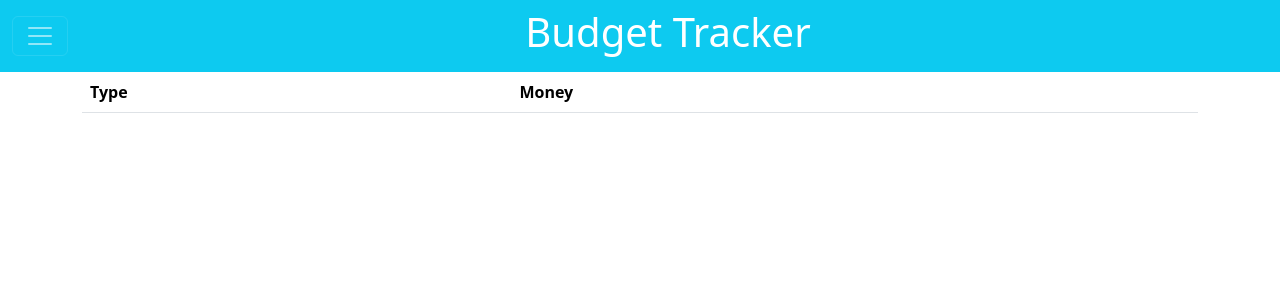
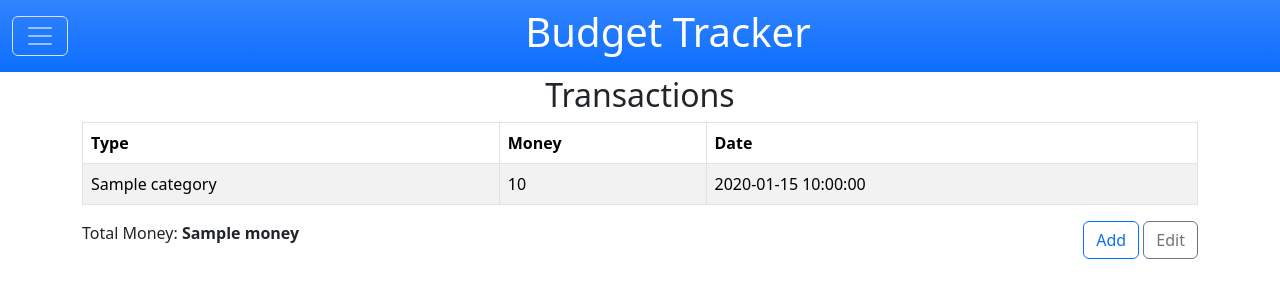
Before and after one commit to AldJayR/budget-tracker-app, a Flask app: template templates/index.html in a window 1280 px wide. Shown: the top 300 px of the page. Run offline with Flask 3, Linux system fonts and the light colour scheme; the template is opened without the code that fills it: most values are stand-ins (such as "Sample title", 1, 10 or a date in 2020); lists and menus that the app fills with data are empty; some libraries are stand-ins or nearby versions.

Commit message:
Completed table layout and added 'Add Transaction' Feature

```diff
--- a/templates/index.html
+++ b/templates/index.html
@@ -21,10 +21,10 @@
             </div>
           </div>
 
-        <nav class="navbar bg-info navbar-dark">
+        <nav class="navbar bg-primary bg-gradient navbar-dark">
             <div class="container-fluid">
                 <div class="left">
-                    <button class="navbar-toggler" type="button" data-bs-toggle="offcanvas" data-bs-target="#user-sidebar">
+                    <button class="navbar-toggler bg-transparent border" type="button" data-bs-toggle="offcanvas" data-bs-target="#user-sidebar">
                         <span class="navbar-toggler-icon"></span>
                       </button>
                 </div>
@@ -35,16 +35,70 @@
         </nav>
     </header>
     <main>
-        <div class="container">
-            <table class="table table-striped">
+        <div class="container mt-1">
+            <h2 class="text-center">Transactions</h2>
+            <table class="table table-striped table-bordered">
                 <thead>
                     <tr>
                         <th>Type</th>
                         <th>Money</th>
-                        <th></th>
+                        <th>Date</th>
                     </tr>
                 </thead>
+                <tbody>
+                    {% if not transactions %}
+                        <tr>
+                            <td colspan="3" class="text-center">No transactions</td>
+                        </tr>
+                    {% else %}
+                        {% for transaction in transactions %}
+                        <tr>
+                            <td><input type="checkbox" style="display: none;" class="form-check-input"> {{ transaction.category }}</td>
+                            <td><input type="checkbox" style="display: none;" class="form-check-input">{{ transaction.amount }}</td>
+                            <td><input type="checkbox" style="display: none;" class="form-check-input">{{ transaction.date }}</td>
+                        {% endfor %}
+                    {% endif %}
+                    </tr>
+                </tbody>
             </table>
+            <div class="action-btns float-end">
+                <button class="btn btn-outline-primary" id="add-btn" data-bs-toggle="modal" data-bs-target="#transactionModal">Add</button>
+                <button class="btn btn-outline-secondary" id="edit-btn">Edit</button>
+            </div>
+            <div>
+                <p>Total Money: <strong>{{ users.money }}</strong></p>
+            </div>
+        </div>
+
+        <div class="modal fade" id="transactionModal" tabindex="-1" aria-labelledby="transactionModalLabel" aria-hidden="true">
+            <div class="modal-dialog">
+                <div class="modal-content">
+                    <div class="modal-header">
+                        <h5 class="modal-title" id="transactionModalLabel">Add Transaction</h5>
+                        <button type="button" class="btn-close" data-bs-dismiss="modal" aria-label="Close"></button>
+                    </div>
+                    <div class="modal-body">
+                        <form id="transaction-form">
+                            <div class="mb-3">
+                                <label for="description" class="form-label">Description</label>
+                                <input type="text" class="form-control" id="description" name="description">
+                            </div>
+                            <div class="mb-3">
+                                <label for="price" class="form-label">Price</label>
+                                <input type="number" class="form-control" id="price" name="price">
+                            </div>
+                            <div class="mb-3">
+                                <label for="date" class="form-label">Date</label>
+                                <input type="date" class="form-control" id="date" name="date">
+                            </div>
+                        </form>
+                    </div>
+                    <div class="modal-footer">
+                        <button type="button" class="btn btn-secondary" data-bs-dismiss="modal">Close</button>
+                        <button type="submit" class="btn btn-primary" id="save-btn">Save</button>
+                    </div>
+                </div>
+            </div>
         </div>
 
     </main>
@@ -59,3 +113,51 @@
     {% endwith %}
 
     {% endblock %}
+
+    {% block script %}
+    <script>
+        const saveBtn = document.getElementById("save-btn")
+        const editBtn = document.getElementById("edit-btn");
+
+        saveBtn.addEventListener("click", async () => {
+            const form = document.getElementById("transaction-form");
+            const formData = new FormData(form);
+
+            try {
+                const response = await fetch("/add-transaction", {
+                    method: "POST",
+                    body: formData
+                });
+
+                const data = await response.json();
+
+                if (data.success) {
+                    const transactionModal = bootstrap.Modal.getInstance(document.getElementById('transactionModal'));
+                    transactionModal.hide();
+
+                    form.reset();
+
+                    const tbody = document.querySelector('table tbody');
+                    const newRow = document.createElement('tr');
+                    newRow.innerHTML = `
+                        <td>${data.transaction.category}</td>
+                        <td>${data.transaction.amount}</td>
+                        <td>${data.transaction.date}</td>
+                    `;
+                    tbody.appendChild(newRow);
+
+                    const noTransactionsRow = document.querySelector('table tbody tr td[colspan="4"]');
+                    if (noTransactionsRow) {
+                            noTransactionsRow.parentElement.remove();
+                    }
+                } else {
+                    alert("Failed to add transaction. Please try again later" + data.error)
+                }
+            } catch (error) {
+                console.error('Error:', error);
+                alert('An error occurred while adding the transaction.');
+            }
+        })
+    </script>
+
+    {% endblock %}
```
